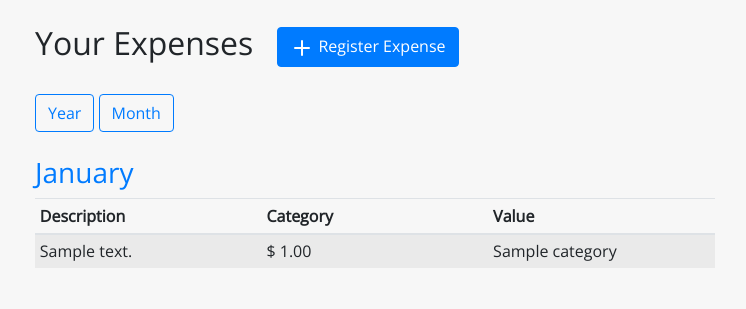
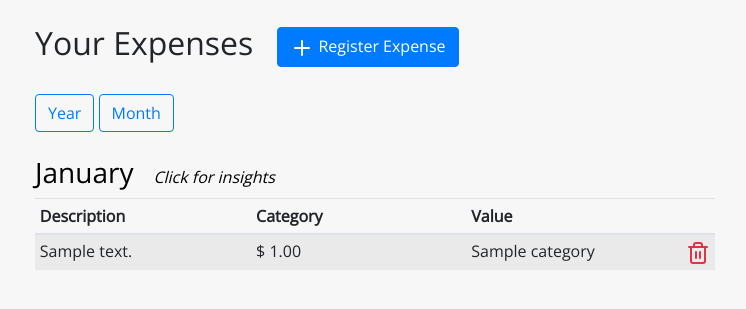
Before and after one commit to lucashtm/inoa-code-challenge, a Django app: page /user/expenses/?periodicity=year in a window 1280 px wide. Shown: the part 65-374 px from the top of the page, without its empty margins (265-1011 px from the left). Run offline with Django 3.2, Linux system fonts and the light colour scheme; a user stored in the database is signed in; tables that the repository leaves empty hold one stand-in row (values such as "Sample post"); some libraries are stand-ins or nearby versions.

Commit message:
Delete expense and logout

```diff
--- a/financial_control/static/financial_control/css/base.css
+++ b/financial_control/static/financial_control/css/base.css
@@ -42,8 +42,23 @@ header {
   margin: 0;
 }
 
+.expenses-month-link {
+  color: black;
+  display: flex;
+  align-items: center;
+  margin-top: 24px;
+}
+
+.expenses-month-link span {
+  font-style: italic;
+}
+
 .month-title {
-  margin-top: 24px;
+  margin-right: 20px;
+}
+
+.expenses-delete svg {
+  color: #dc3545;
 }
 
 td {
--- a/financial_control/templates/financial_control/base.html
+++ b/financial_control/templates/financial_control/base.html
@@ -16,7 +16,7 @@
     <header>
       <h1>Financial Control</h1>
       {% if user_logged_in %}
-        <a href="" class="btn btn-secondary sign-out">Sign Out</a>
+        <a href="{% url 'sessions_delete' %}" class="btn btn-secondary sign-out">Sign Out</a>
       {% endif %}
     </header>
 
--- a/financial_control/templates/financial_control/expenses/index.html
+++ b/financial_control/templates/financial_control/expenses/index.html
@@ -14,14 +14,16 @@
     <a href="{% url 'expenses_index' %}?periodicity=month" class="btn btn-outline-primary">Month</a>
     {% if expenses %}
     {% for month in months %}
-    <a href="{% url 'insights_index' %}?month={{ month | lower }}">
+    <a class="expenses-month-link" href="{% url 'insights_index' %}?month={{ month | lower }}">
       <h3 class="month-title">{{ month }}</h3>
+      <span>Click for insights</span>
     </a>
     <table class="table table-sm table-striped table-hover">
       <thead>
         <th scope="col">Description</th>
         <th scope="col">Category</th>
         <th scope="col">Value</th>
+        <th scope="col"></th>
       </thead>
       <tbody>
         {% for expense in expenses|get_key:month %}
@@ -29,6 +31,11 @@
           <td>{{ expense.description }}</td>
           <td>$ {{ expense.value | floatformat:2 }}</td>
           <td>{{ expense.category }}</td>
+          <td>
+            <a class="expenses-delete" href="{% url 'expenses_delete' expense.id %}" onclick="return confirm('Are you sure?')">
+              <i data-feather="trash-2"></i>
+            </a>
+          </td>
         </tr>
         {% endfor %}
       </tbody>
--- a/financial_control/templates/financial_control/insights/index.html
+++ b/financial_control/templates/financial_control/insights/index.html
@@ -19,8 +19,12 @@
   </div>
   <script>
     let ctx = document.getElementById('expenses-chart');
+    let month = '{{ month }}';
     $.ajax({
       url: '/user/insights/expenses',
+      data: {
+        'month': month
+      },
       dataType: 'json',
       success: data => {
         let chart = new Chart(ctx, {
@@ -28,7 +32,7 @@
           data: {
             labels: data.labels,
             datasets: [{
-              label: 'Expenses per day',
+              label: 'Daily expenses',
               data: data.datasets[0].data,
               backgroundColor: 'rgba(54, 162, 235, 0.2)'
             }]
--- a/financial_control/urls.py
+++ b/financial_control/urls.py
@@ -6,9 +6,11 @@ urlpatterns = [
   path('', views.root, name='root'),
   path('signin/', views.sessions_new, name='sessions_new'),
   path('session/', views.sessions_create, name='sessions_create'),
+  path('session/delete', views.sessions_delete, name='sessions_delete'),
   path('user/expenses/', views.expenses_index, name='expenses_index'),
   path('user/expenses/new', views.expenses_new, name='expenses_new'),
   path('user/expenses/create', views.expenses_create, name='expenses_create'),
+  path('user/expenses/<int:expense_id>/delete', views.expenses_delete, name='expenses_delete'),
   path('user/insights/', views.insights_index, name='insights_index'),
   path('user/insights/expenses', views.insights_ajax_expenses, name='insights_ajax_expenses')
 ]
--- a/financial_control/views/expenses.py
+++ b/financial_control/views/expenses.py
@@ -1,5 +1,5 @@
 from django.template import loader
-from django.shortcuts import redirect, render
+from django.shortcuts import get_object_or_404, redirect, render
 from django.utils import timezone
 
 from financial_control.models import Expense
@@ -36,3 +36,10 @@ def expenses_create(request):
     expense.save()
     return redirect('expenses_index')
   return redirect('sessions_new')
+
+def expenses_delete(request, expense_id):
+  if request.user.is_authenticated:
+    expense = get_object_or_404(Expense, pk=expense_id)
+    if expense.user == request.user:
+      expense.delete()
+  return redirect('expenses_index')
--- a/financial_control/views/session.py
+++ b/financial_control/views/session.py
@@ -1,4 +1,4 @@
-from django.contrib.auth import authenticate, login
+from django.contrib.auth import authenticate, login, logout
 from django.shortcuts import redirect, render
 from django.template import loader
 
@@ -14,3 +14,7 @@ def sessions_create(request):
     return redirect('expenses_index')
   else:
     return redirect('sessions_new')
+
+def sessions_delete(request):
+    logout(request)
+    return redirect('root')
```
